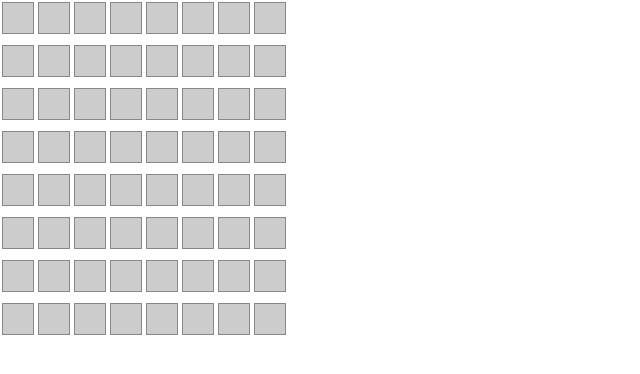
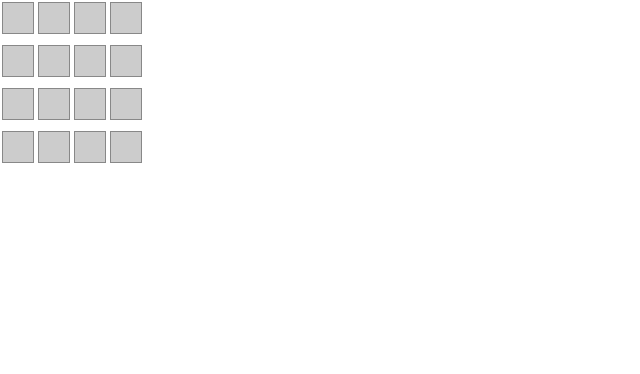
Before and after one commit to maxnormand97/portfolio-resume-2025, a React (Vite) app: page /bug-sweeper-poc in a window 1280 px wide. Shown: the top 374 px of the page, without its empty margins (0-640 px from the left). Built offline with nearby package versions, Linux system fonts and the light colour scheme.

Commit message:
functions to setup board, new interface and attributes for tile to set weather its a bug or not

```diff
--- a/src/pages/BugSweeper.tsx
+++ b/src/pages/BugSweeper.tsx
@@ -1,7 +1,6 @@
-import React from 'react';
+import { useState } from 'react';
 import Tile from '../components/bug-sweeper/Tile'
 
-const BugSweeper: React.FC = () => {
   // TODO:
   // This will be like a mini minesweeper game but for bugs. The user will see something like the old minesweeper windows
   // game from the 2000s. There will be a bunch of tiles (we can make it configurable later) and within each tile there
@@ -24,24 +23,70 @@ const BugSweeper: React.FC = () => {
   // 2. It makes sense for the tile to contain a state, if its a bug or not, if it has been clicked or not (active - inactive) we
   // should add this as props to the Tile. We could also have a tile interface as well
 
-  function generateTiles(rows: number, cols: number) {
+interface BoardTile {
+  isBug: boolean;
+  isActive: boolean;
+}
+
+function createBoard(rows: number, cols: number, bugCount: number): BoardTile[][] {
+  // Create empty board that takes an array of board tiles set everything to default value
+  const board: BoardTile[][] = Array.from({ length: rows }, () =>
+    Array.from({ length: cols }, () => ({ isBug: false, isActive: false }))
+  );
+
+  // Randomly place bugs
+  let placed = 0;
+  while (placed < bugCount) {
+    const r = Math.floor(Math.random() * rows);
+    const c = Math.floor(Math.random() * cols);
+    if (!board[r][c].isBug) {
+      board[r][c].isBug = true;
+      placed++;
+    }
+  }
+  return board;
+}
+
+export default function BugSweeper() {
+  // TODO: we can configure this later so the user can set it
+  const rows = 4;
+  const cols = 4;
+  const bugCount = 5;
+
+  const [board, setBoard] = useState(() => createBoard(rows, cols, bugCount));
+
+  function handleTileClick(row: number, col: number) {
+    setBoard(prev =>
+      prev.map((rowArr, r) =>
+        rowArr.map((tile, c) =>
+          r === row && c === col ? { ...tile, isActive: true } : tile
+        )
+      )
+    );
+  }
+
+  // Create the game with tiles and tile props already set
+  function generateTiles(board: BoardTile[][]) {
     const tiles = [];
-    for (let r = 0; r < rows; r++) {
-      for (let c = 0; c < cols; c++) {
-        tiles.push(<Tile key={`${r}-${c}`} />);
+    for (let r = 0; r < board.length; r++) {
+      for (let c = 0; c < board[r].length; c++) {
+        const tile = board[r][c];
+        tiles.push(
+          <Tile
+            key={`${r}-${c}`}
+            isBug={tile.isBug}
+            isActive={tile.isActive}
+            onClick={() => handleTileClick(r, c)}
+          />
+        );
       }
     }
     return tiles;
   }
 
-  const rows = 8;
-  const cols = 8;
-
   return (
     <div style={{ width: cols * 36 }}>
-      {generateTiles(rows, cols)}
+      {generateTiles(board)}
     </div>
   );
 };
-
-export default BugSweeper;
```
